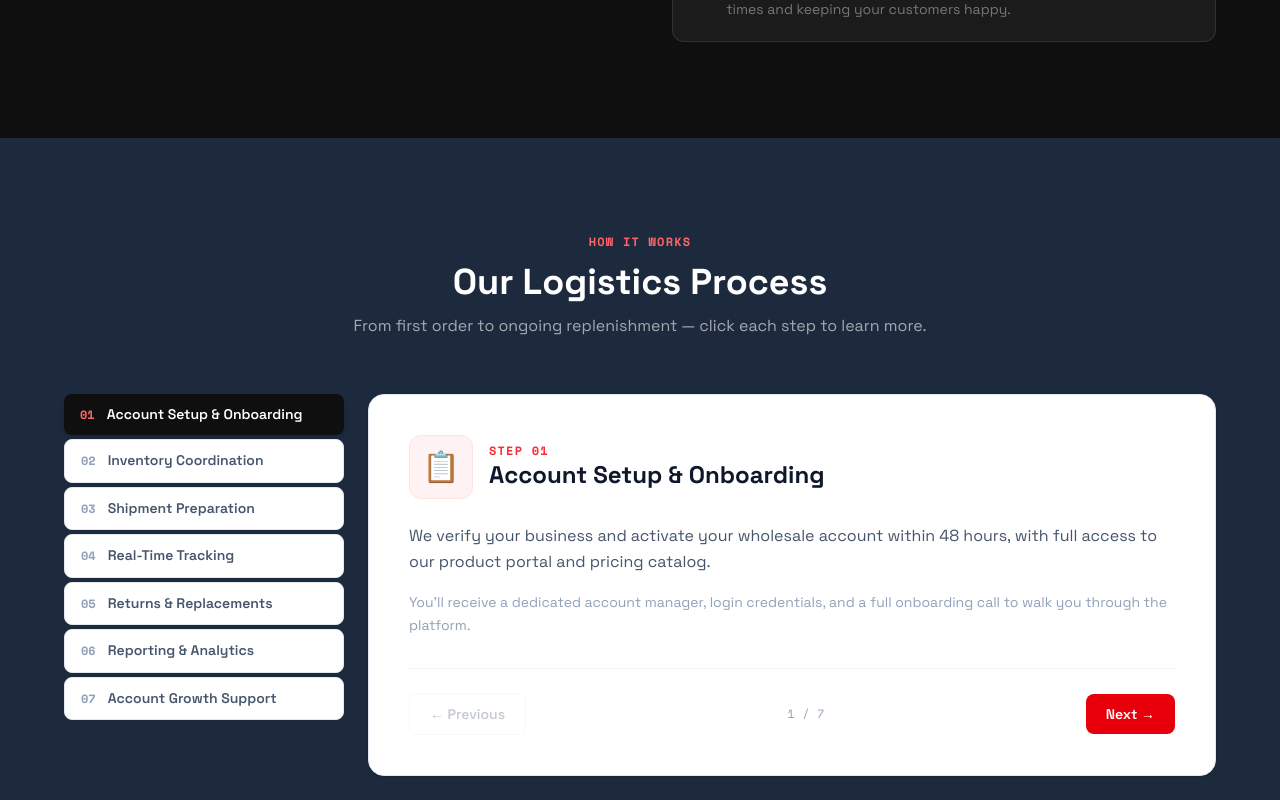
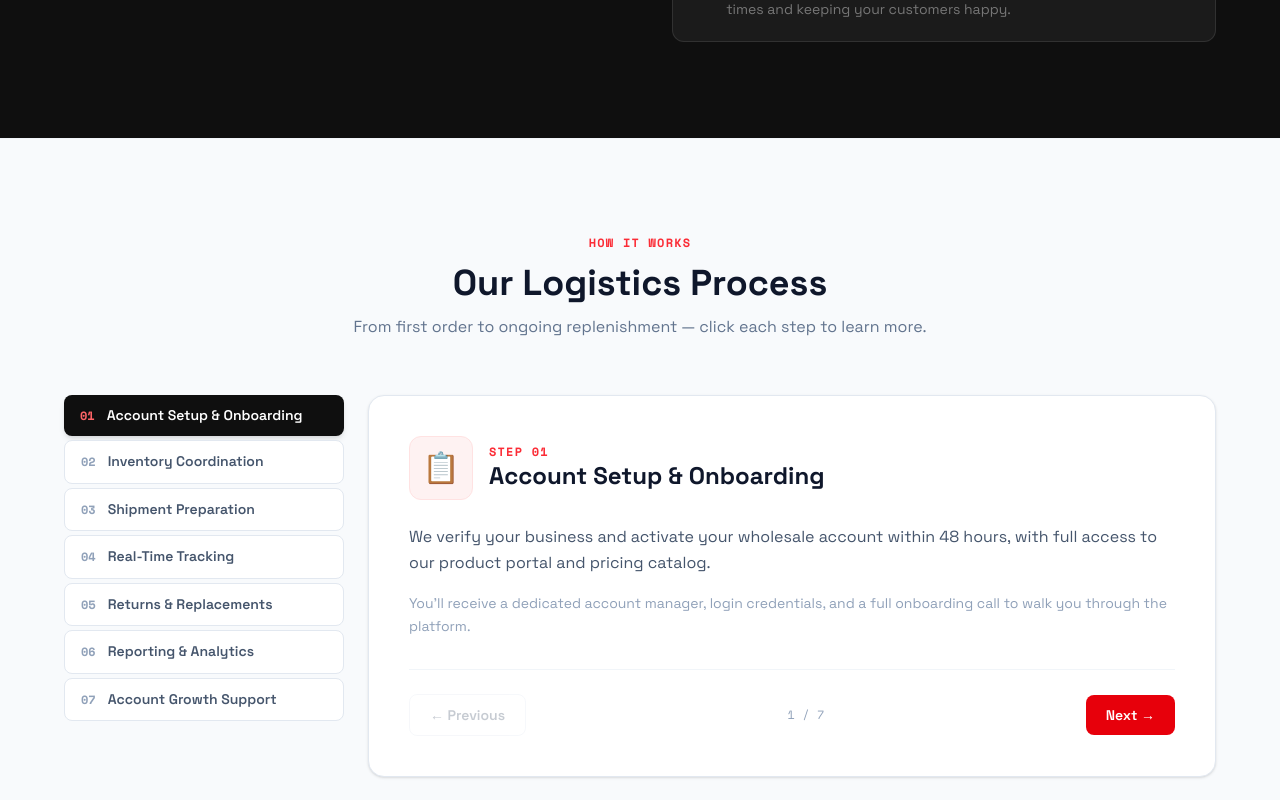
Before and after one commit to nelsonanaya1001-glitch/acme-landing, a Next.js app: page / in a window 1280 px wide. Shown: the part 3260-4060 px from the top of the page. Built offline with nearby package versions, Linux system fonts and the light colour scheme.

Commit message:
Revert logistics section to plain white background

```diff
--- a/app/page.tsx
+++ b/app/page.tsx
@@ -133,25 +133,11 @@ function LogisticsProcess() {
   }, []);
 
   return (
-    <section id="logistics" className="relative py-24 px-6 overflow-hidden bg-slate-800">
-      {/* Background slideshow */}
-      <div className="absolute inset-0 -z-10">
-        {logisticsBgs.map((src, i) => (
-          <div
-            key={src}
-            className="absolute inset-0 transition-opacity duration-1000"
-            style={{ opacity: i === bg ? 1 : 0 }}
-          >
-            <Image src={src} alt="" fill className="object-cover" sizes="100vw" />
-          </div>
-        ))}
-        {/* Overlay so content stays readable */}
-        <div className="absolute inset-0 bg-black/55" />
-      </div>
-      <div className="relative max-w-6xl mx-auto">
-        <p className="text-red-400 text-xs font-bold uppercase tracking-widest font-mono text-center mb-3">How It Works</p>
-        <h2 className="text-3xl md:text-4xl font-black text-center text-white mb-3">Our Logistics Process</h2>
-        <p className="text-center text-white/60 mb-14 max-w-xl mx-auto">
+    <section id="logistics" className="py-24 px-6 bg-slate-50 border-t border-slate-100">
+      <div className="max-w-6xl mx-auto">
+        <p className="text-red-500 text-xs font-bold uppercase tracking-widest font-mono text-center mb-3">How It Works</p>
+        <h2 className="text-3xl md:text-4xl font-black text-center text-slate-900 mb-3">Our Logistics Process</h2>
+        <p className="text-center text-slate-500 mb-14 max-w-xl mx-auto">
           From first order to ongoing replenishment — click each step to learn more.
         </p>
         <div className="grid md:grid-cols-[280px_1fr] gap-6 items-start">
```
